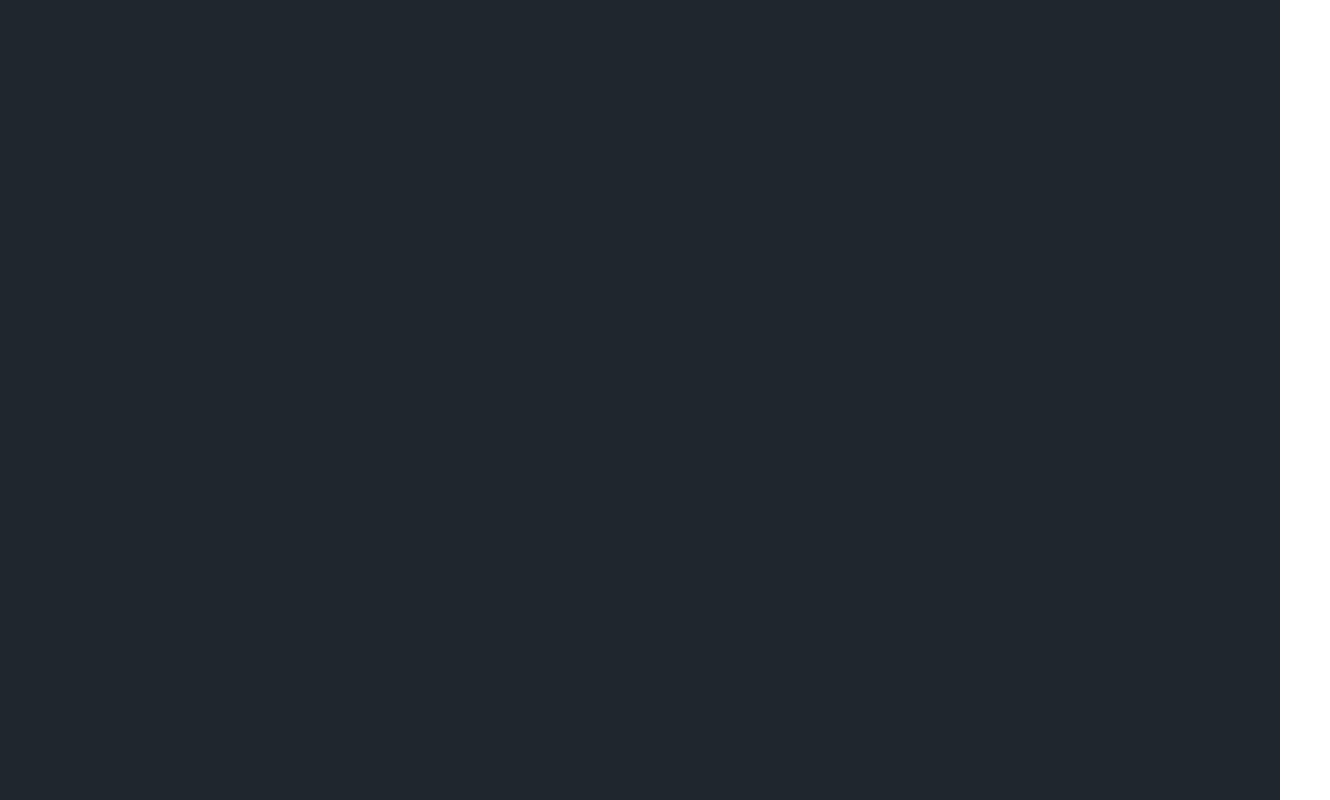
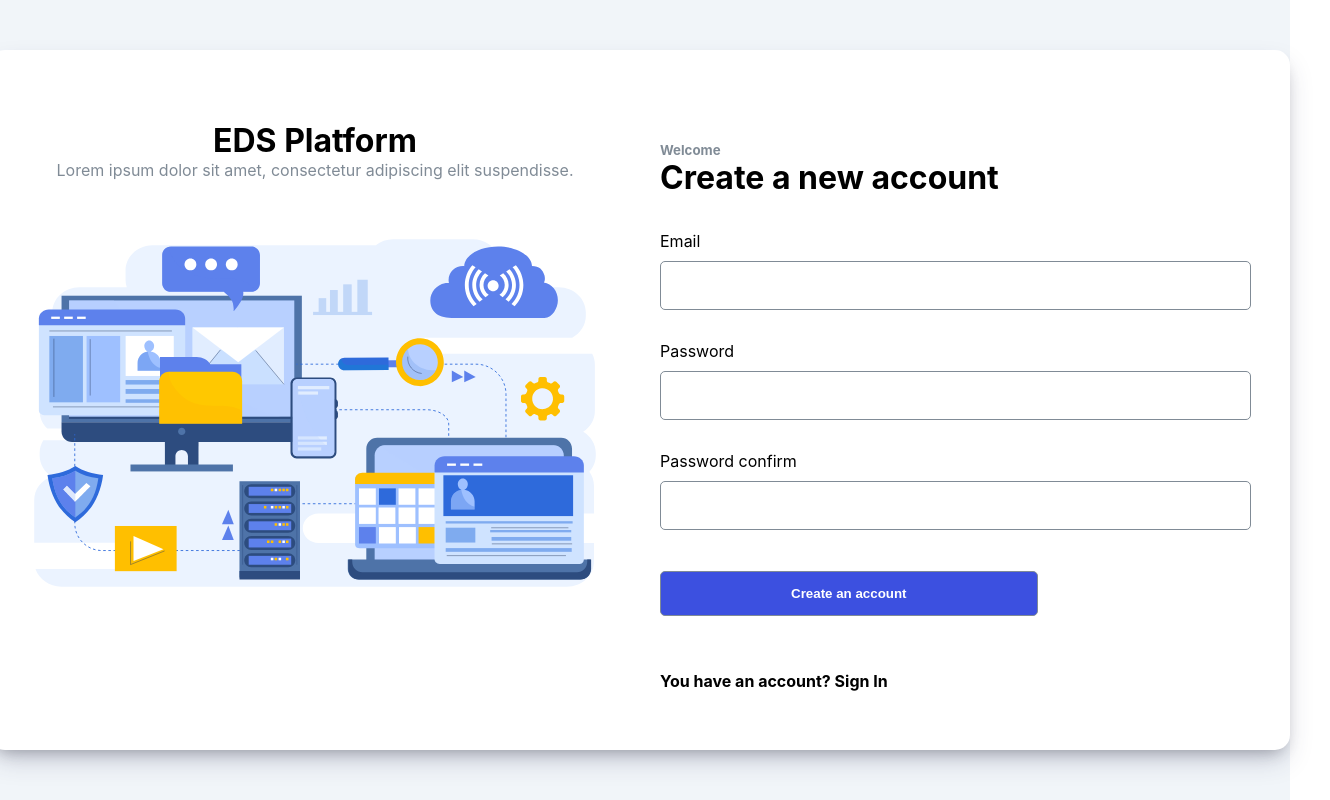
Before and after one commit to TQDuysuke/v0.0, a React (Create React App) app: page / in a window 1280 px wide. Shown: the whole page, 1330 px wide, since content can reach past the window. Built offline with nearby package versions, Linux system fonts and the light colour scheme.

Commit message:
Create login form and create account

```diff
--- a/src/App.scss
+++ b/src/App.scss
@@ -1,5 +1,5 @@
 @import '_color';
 .Background{
-  background-color: $black-pearl ;
+  background-color: $white-ui ;
   height: 100vh;
 }
--- a/src/_color.scss
+++ b/src/_color.scss
@@ -1,5 +1,5 @@
 $highlighter-pink: #FF6B6B;
-$dark-periwinkle: #5758BB;
+$dark-periwinkle: #3c50e0;
 $megaman: #48CAE4;
 $fresh-turquoise: #00B4D8;
 $minty-green: #83C5BE;
@@ -15,3 +15,5 @@ $art-yellow: #FFD32A;
 $red-orange: #FF3F34;
 $london-square: #808B96;
 $black-pearl: #1e272e;
+$white-ui: #f1f5f9;
+$box-shadow: rgba(50, 50, 93, 0.25) 0px 13px 27px -5px, rgba(0, 0, 0, 0.3) 0px 8px 16px -8px;
--- /dev/null
+++ b/src/_mixin.scss
@@ -0,0 +1,20 @@
+@mixin input{
+    margin-top: 10px;
+    margin-bottom: 15px;
+    height: 45px;
+    border: 1px solid $london-square;
+    border-radius: 5px;
+}
+@mixin button{
+    margin-top: 10px;
+    margin-bottom: 15px;
+    padding-left: 20%;
+    padding-right: 20%;
+    height: 45px;
+    border: 1px solid $london-square;
+    border-radius: 5px;
+    background-color:$dark-periwinkle;
+    color: #fff;
+    font-weight: 700;
+    cursor: pointer;
+}
--- a/src/firebase.js
+++ b/src/firebase.js
@@ -18,4 +18,5 @@ const firebaseConfig = {
 
 // Initialize Firebase
 const app = initializeApp(firebaseConfig);
+// eslint-disable-next-line no-unused-vars
 const analytics = getAnalytics(app);
--- a/src/pages/Auth.jsx
+++ b/src/pages/Auth.jsx
@@ -1,9 +1,43 @@
 import React from 'react'
+import './Auth.scss'
+// import Icon from '../icon/eds-logo.svg'
+import Vector from '../icon/login-background.svg'
 
 const Auth = () => {
   return (
-    <div>
-
+    <div className='Background'>
+      <div className='Login'>
+        <div className='Title'>
+          <h1>EDS Platform</h1>
+          <p>Lorem ipsum dolor sit amet, consectetur adipiscing elit suspendisse.</p>
+          <img className='LoginVector' src={Vector} alt="application vector" />
+        </div>
+        {/* <form id='LoginForm'>
+          <div className="SubTitle">
+            <h5>Welcome</h5>
+            <h1>Sign In to ESD Platform</h1>
+          </div>
+          <div className="LoginForm">
+            <p>Email<br/><input type="email" /></p>
+            <p>Password<br/><input type="password" /></p>
+            <input type="button" value={'Sign In'} />
+          </div>
+          <h4>Don't have an account? Sign Up</h4>
+        </form> */}
+        <form id='CreateNew'>
+          <div className="SubTitle">
+            <h5>Welcome</h5>
+            <h1>Create a new account</h1>
+          </div>
+          <div className="LoginForm">
+            <p>Email<br/><input type="email" /></p>
+            <p>Password<br/><input type="password" /></p>
+            <p>Password confirm<br/><input type="password" /></p>
+            <input type="button" value={'Create an account'} />
+          </div>
+          <h4>You have an account? Sign In</h4>
+        </form>
+      </div>
     </div>
   )
 }
--- a/src/pages/Auth.scss
+++ b/src/pages/Auth.scss
@@ -0,0 +1,59 @@
+@import '../_color';
+@import '../mixin';
+.Background{
+    height: 100svh;
+    display: flex;
+    align-items: center;
+    justify-content: center;
+    .Login{
+        width: 1300px;
+        height: 700px;
+        border-radius: 15px;
+        box-shadow: $box-shadow;
+        display: grid;
+        grid-template-columns: 1fr 1fr;
+        background-color: #fff;
+        .Title{
+            margin-top: 50px;
+            text-align: center;
+            h1{
+                margin-block-end: 0em;
+            }
+            p{
+                color: $london-square;
+                margin-block-start: 0em;
+            }
+        }
+        .SubTitle{
+            margin-top: 50px;
+            h1{
+                margin-block-start: 0em;
+                margin-block-end: 0em;
+            }
+            h5{
+                margin-block-end: 0em;
+                color: $london-square;
+            }
+        }
+        form{
+            width: 100%;
+            display: grid;
+            gap: 0;
+            padding: 20px;
+            input[type=email]{
+                width: 90%;
+                @include input
+            }
+            input[type=password]{
+                width: 90%;
+                @include input
+            }
+            input[type=button]{
+                @include button
+            }
+            h4{
+                cursor: pointer;
+            }
+        }
+    }
+}
```
Also changed, not shown: src/icon/login-background.svg (added), 1 other file (tests, documents, lock files or other folders).
